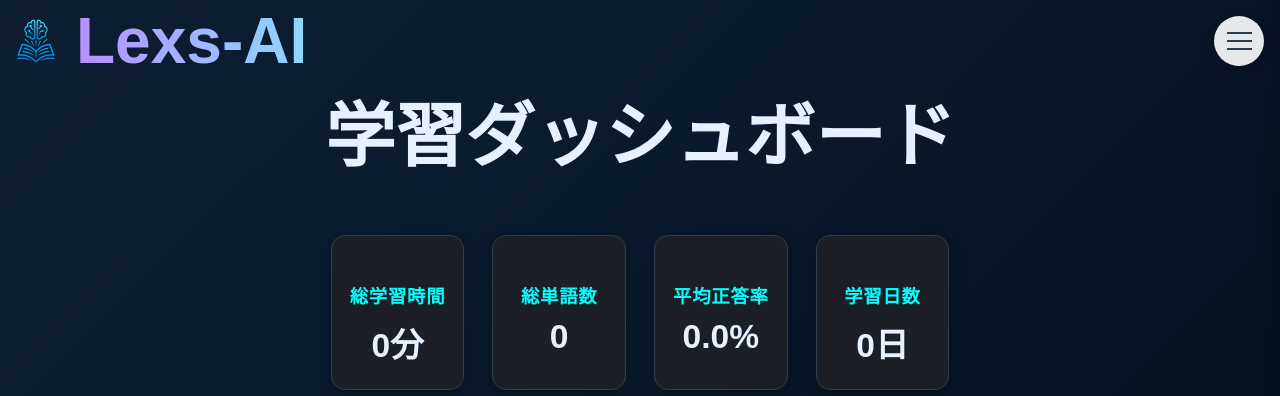
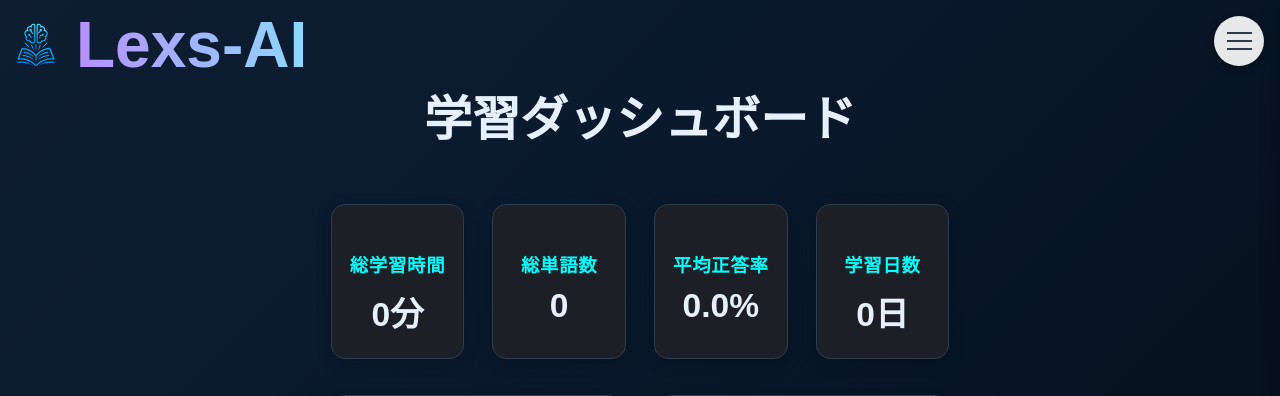
Before and after one commit to morixxfoxdata/word_quiz, a Flask app: page /study_logs in a window 1280 px wide. Shown: the top 396 px of the page. Run offline with Flask 3, Linux system fonts and the light colour scheme; the visitor is signed in with stand-in values (Sample User, id 1); data that the repository does not hold is empty.

Commit message:
Layoutの調整

```diff
--- a/static/study_logs.css
+++ b/static/study_logs.css
@@ -316,7 +316,6 @@
   margin-top: 80px;
   margin-bottom: 30px;
   color: var(--text_main);
-  font-size: 70px;
 }
 
 .no-logs-message {
--- a/static/style.css
+++ b/static/style.css
@@ -632,7 +632,7 @@ h1 {
 /* ─────── ロゴリンク（左上固定） ───────────────── */
 .logo-link{
   position: absolute;
-  top: 0.25rem;
+  top: 0.5rem;
   left: 0.25rem;
 
   display: flex;
@@ -653,7 +653,7 @@ h1 {
 @media (max-width: 768px) {
   h1 {
     font-size: 2.5rem;
-    margin-top: 60px;
+    /* margin-top: 60px; */
     margin-bottom: 20px;
   }
 
```
